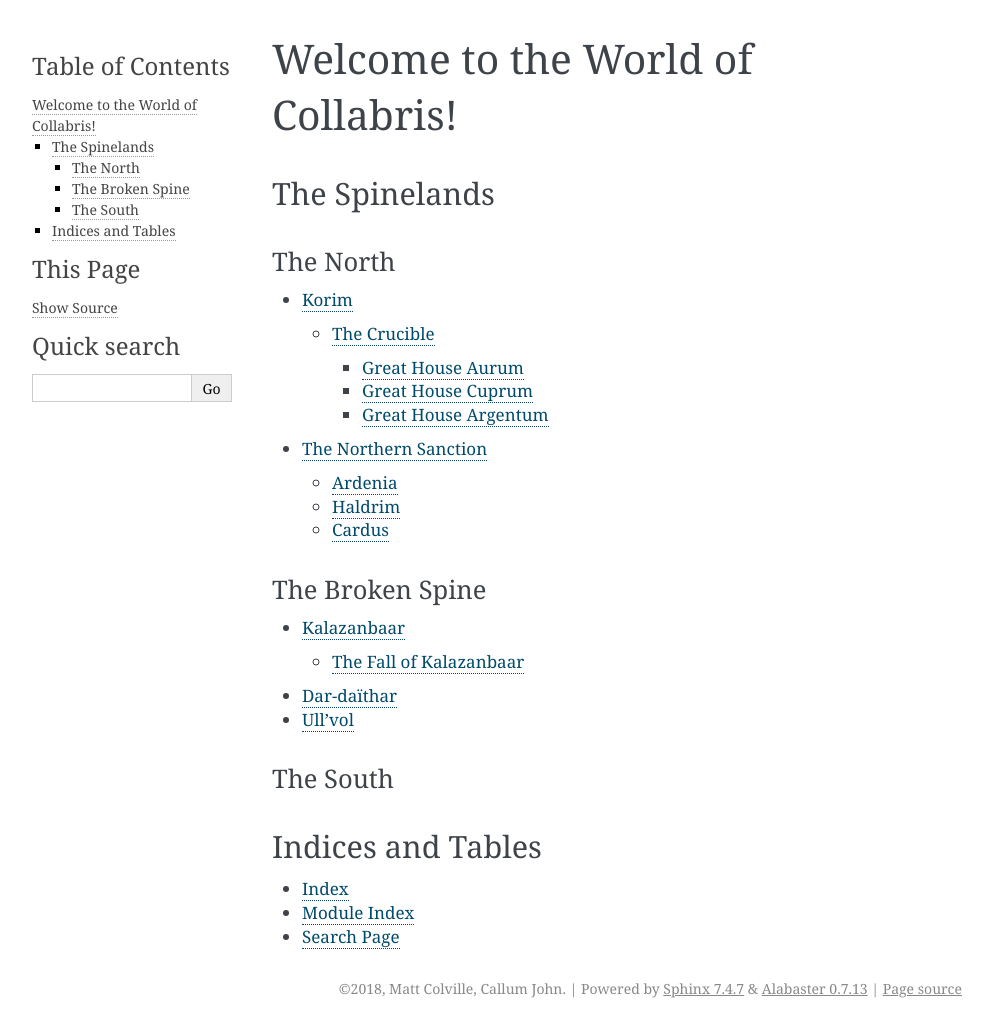
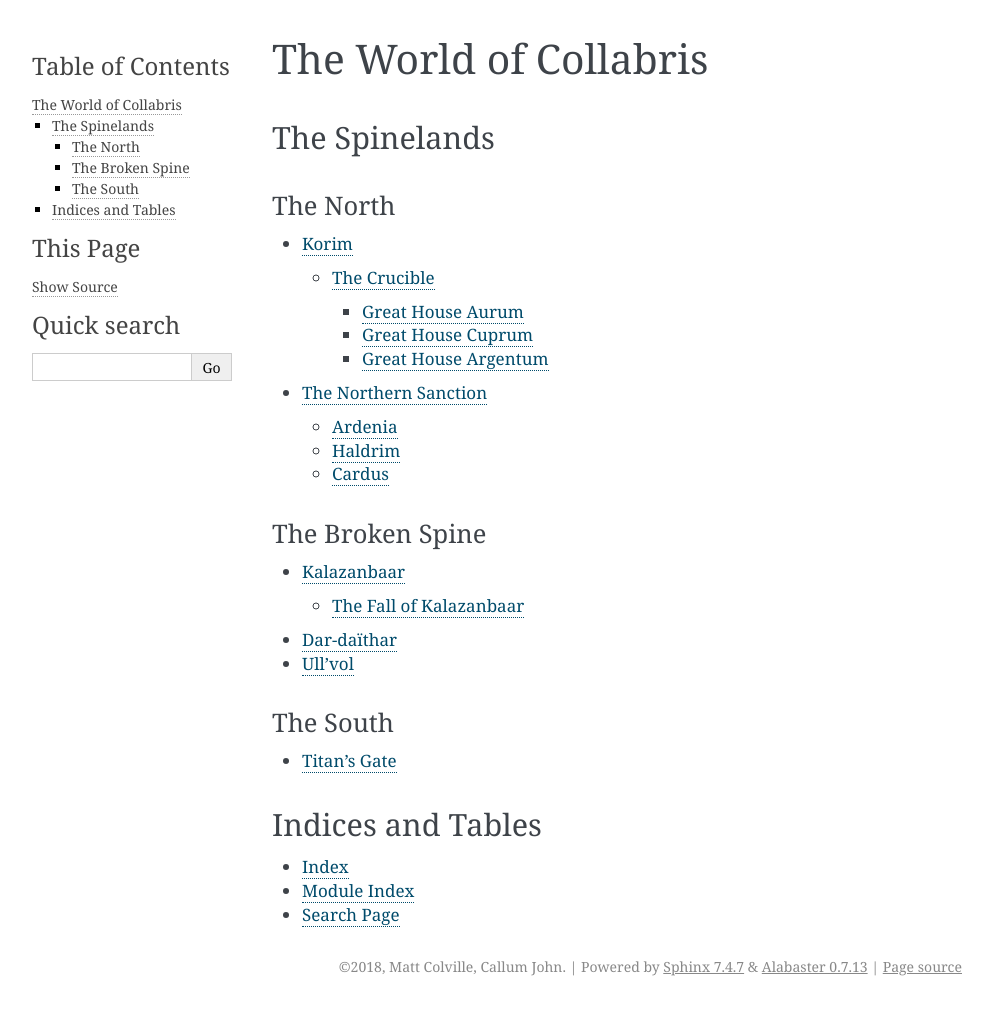
Before and after one commit to ItsSeaJay/world-of-collabris, a Sphinx documentation site: the page built from source/index.rst, in a window 1280 px wide. Shown: the whole page, without its empty margins (148-1141 px from the left). Built offline with Sphinx 7.4.7, drawn with Linux system fonts in a browser that asks for light colours; after the commit the page ends 1006 px from its top, so only the background shows below that.

Commit message:
Added titans gate

```diff
--- a/source/index.rst
+++ b/source/index.rst
@@ -3,9 +3,9 @@
    You can adapt this file completely to your liking, but it should at least
    contain the root `toctree` directive.
 
-##################################
-Welcome to the World of Collabris!
-##################################
+######################
+The World of Collabris
+######################
 
 The Spinelands
 ==============
@@ -26,6 +26,7 @@
 The South
 ---------
 .. toctree::
+  titans-gate
 
 Indices and Tables
 ==================
--- /dev/null
+++ b/source/titans-gate.rst
@@ -0,0 +1,4 @@
+############
+Titan's Gate
+############
+The port city built and defended by the men of the Northern Sanction
```
